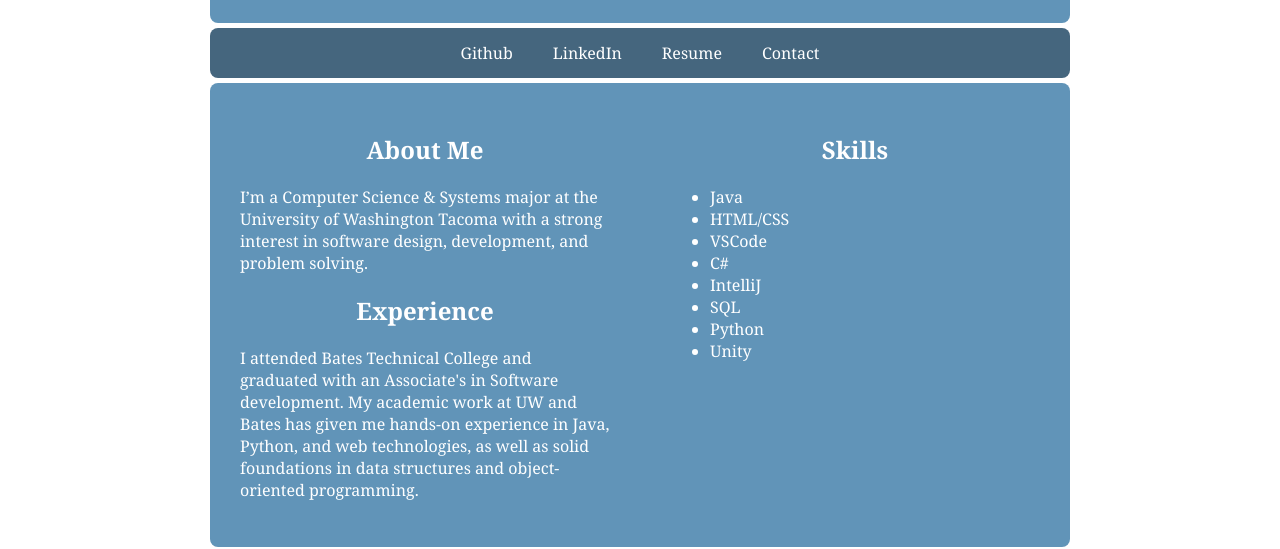
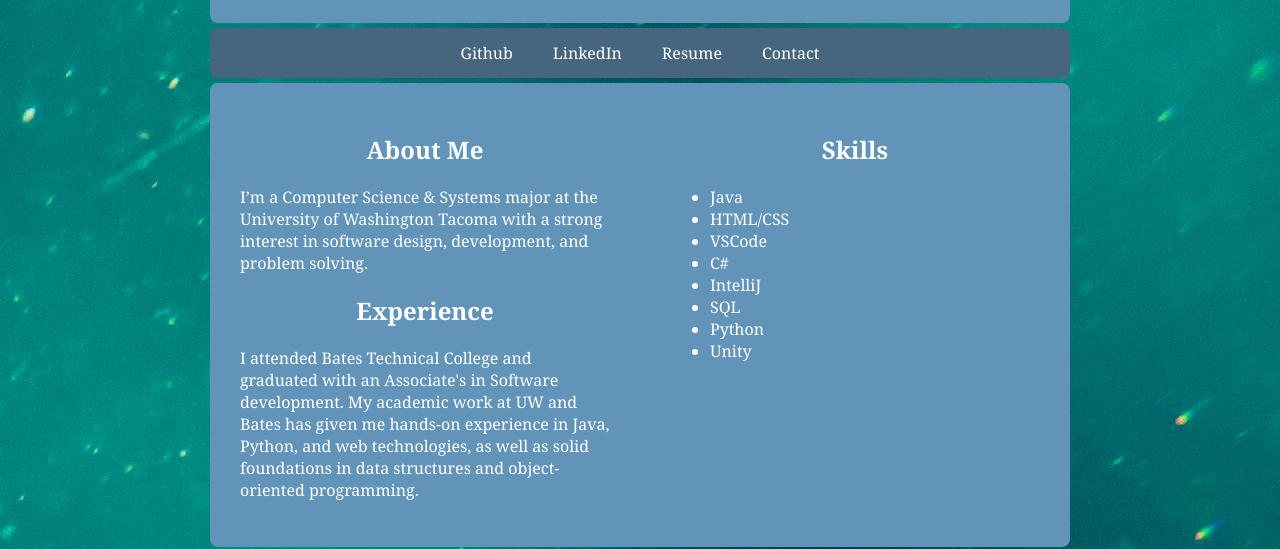
Before and after one commit to anna-112/anna-112.github.io, a plain HTML site: page index.html in a window 1280 px wide. Shown: the part 93-642 px from the top of the page. Drawn offline with Linux system fonts and the light colour scheme.

Commit message:
Update styles.css

```diff
--- a/styles.css
+++ b/styles.css
@@ -1,7 +1,7 @@
 /* general */
 body {
   font-family: Cambria, Georgia, serif;
-  background-image: url("ocean_bg.jpg");
+  background-image: url("images/ocean_bg.jpg");
   background-repeat: no-repeat;
   background-position: right top;
   background-attachment: fixed;
```
